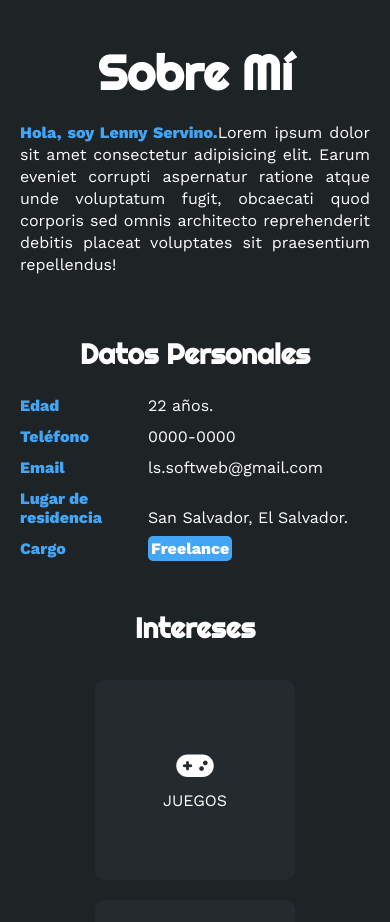
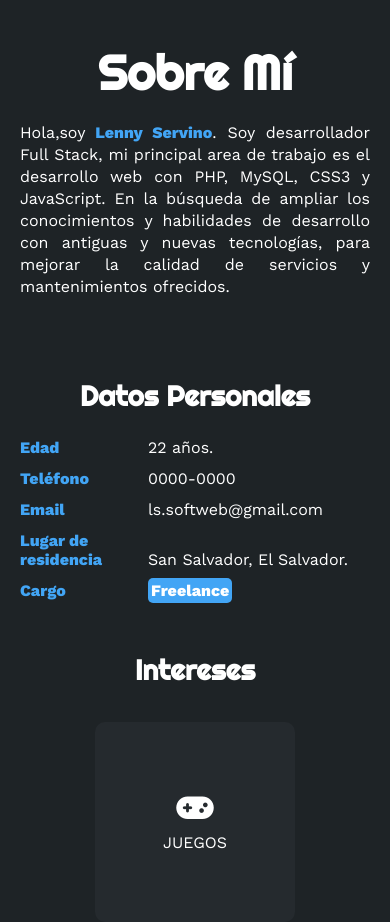
Before and after one commit to LennyServino/LennyServino.github.io, a plain HTML site: page index.html in a window 390 px wide. Shown: the part 820-1742 px from the top of the page. Drawn offline with nearby package versions, Linux system fonts and the light colour scheme.

Commit message:
Agregado info sobre mi y arreglo css

```diff
--- a/css/estilos.css
+++ b/css/estilos.css
@@ -137,7 +137,9 @@ html{
 .sobremi .contenido-section p{
     font: 18px;
     line-height: 22px;
-    margin-bottom: 20px;
+    margin-bottom: 40px;
+    width: 85%;
+    margin: 0 auto 40px;
 }
 .sobremi .contenido-section p span{
     color: #42A5F5;
@@ -469,6 +471,12 @@ footer .arriba{
         background: linear-gradient(to top, rgba(30,35,38,1), rgba(30,35,38,.6)),
         url(../img/j3.jpeg);
     }
+    .sobremi .contenido-section p{
+        font: 18px;
+        line-height: 22px;
+        margin-bottom: 40px;
+        width: 100%;
+    }
     .portafolio .galeria .proyecto .overlay{
         background: linear-gradient(rgba(174, 214, 241,.6), rgba(174, 214, 241,.8));
         opacity: 1;
--- a/index.html
+++ b/index.html
@@ -70,7 +70,7 @@
     <section id="sobremi" class="sobremi">
         <div class="contenido-section">
             <h2>Sobre Mí</h2>
-            <p><span>Hola, soy Lenny Servino.</span>Lorem ipsum dolor sit amet consectetur adipisicing elit. Earum eveniet corrupti aspernatur ratione atque unde voluptatum fugit, obcaecati quod corporis sed omnis architecto reprehenderit debitis placeat voluptates sit praesentium repellendus!</p>
+            <p>Hola,soy<span> Lenny Servino</span>. Soy desarrollador Full Stack, mi principal area de trabajo es el desarrollo web con PHP, MySQL, CSS3 y JavaScript. En la búsqueda de ampliar los conocimientos y habilidades de desarrollo con antiguas y nuevas tecnologías, para mejorar la calidad de servicios y mantenimientos ofrecidos.</p>
 
             <div class="fila">
                 <!-- Datos personales -->
```
